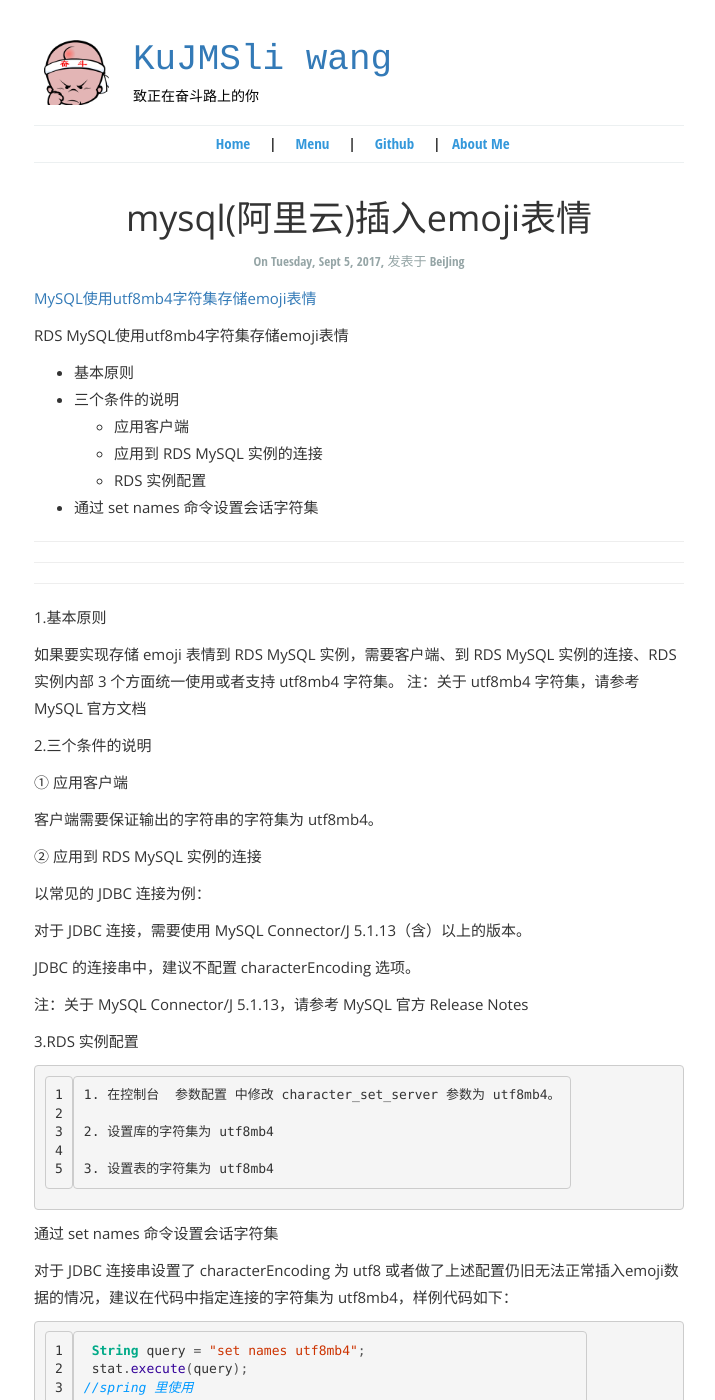
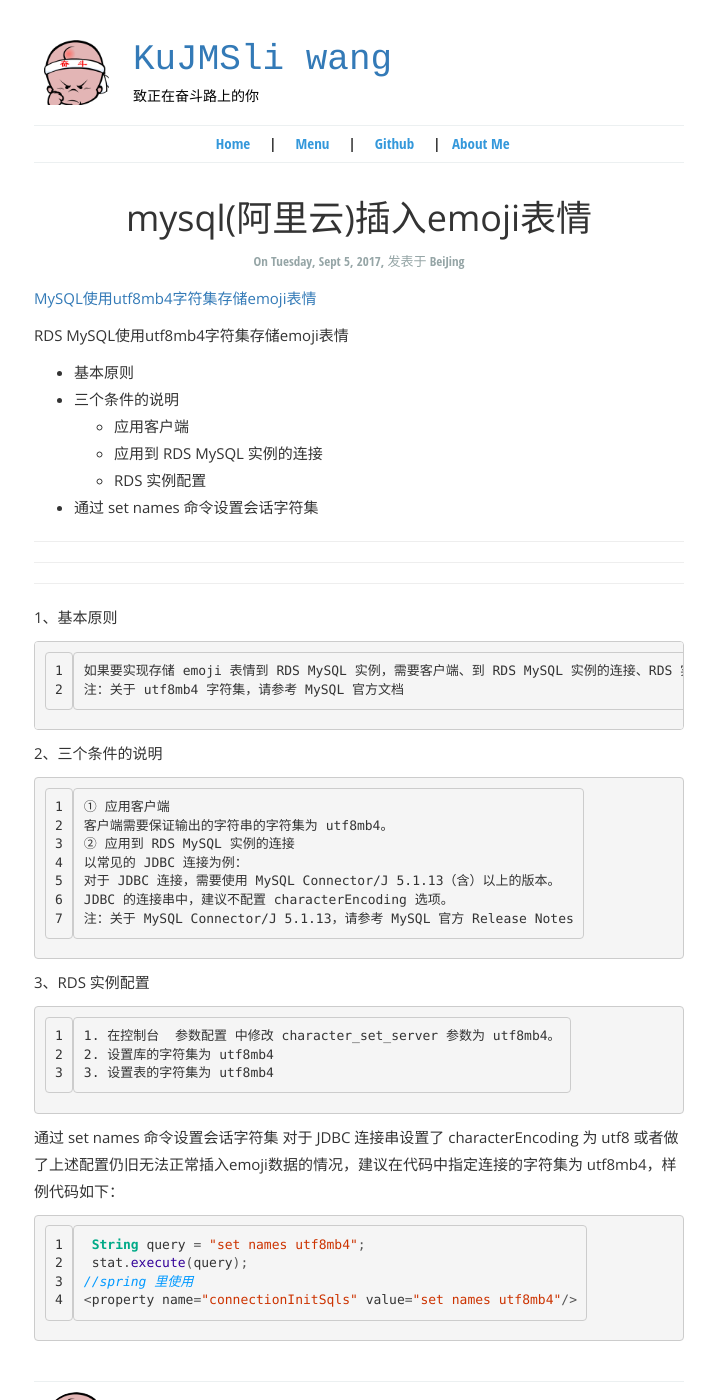
Before and after one commit to KuJMSliwang/KuJMSliwang.github.io, a Jekyll site: the page built from _posts/2017-09-05-Getting-Started.md, in a window 1280 px wide and 1400 px high. Shown: the whole window, without its empty margins (281-996 px from the left). Built offline with Jekyll 4.4.1, drawn with Linux system fonts in a browser that asks for light colours.

Commit message:
em表情总结

````diff
--- a/_posts/2017-09-05-Getting-Started.md
+++ b/_posts/2017-09-05-Getting-Started.md
@@ -22,37 +22,28 @@ RDS MySQL使用utf8mb4字符集存储emoji表情
 ---
 ***
 ___
-1.基本原则
+1、基本原则
 
-如果要实现存储 emoji 表情到 RDS MySQL 实例，需要客户端、到 RDS MySQL 实例的连接、RDS 实例内部 3 个方面统一使用或者支持 utf8mb4 字符集。
-注：关于 utf8mb4 字符集，请参考 MySQL 官方文档
+    如果要实现存储 emoji 表情到 RDS MySQL 实例，需要客户端、到 RDS MySQL 实例的连接、RDS 实例内部 3 个方面统一使用或者支持 utf8mb4 字符集。
+    注：关于 utf8mb4 字符集，请参考 MySQL 官方文档
 
-2.三个条件的说明
+2、三个条件的说明
 
-① 应用客户端
+    ① 应用客户端
+    客户端需要保证输出的字符串的字符集为 utf8mb4。
+    ② 应用到 RDS MySQL 实例的连接
+    以常见的 JDBC 连接为例：
+    对于 JDBC 连接，需要使用 MySQL Connector/J 5.1.13（含）以上的版本。
+    JDBC 的连接串中，建议不配置 characterEncoding 选项。
+    注：关于 MySQL Connector/J 5.1.13，请参考 MySQL 官方 Release Notes
 
-客户端需要保证输出的字符串的字符集为 utf8mb4。
-
-② 应用到 RDS MySQL 实例的连接
-
-以常见的 JDBC 连接为例：
-
-对于 JDBC 连接，需要使用 MySQL Connector/J 5.1.13（含）以上的版本。
-
-JDBC 的连接串中，建议不配置 characterEncoding 选项。
-
-注：关于 MySQL Connector/J 5.1.13，请参考 MySQL 官方 Release Notes
-
-3.RDS 实例配置
+3、RDS 实例配置
 
     1. 在控制台  参数配置 中修改 character_set_server 参数为 utf8mb4。
-
     2. 设置库的字符集为 utf8mb4
-
     3. 设置表的字符集为 utf8mb4
 
- 通过 set names 命令设置会话字符集
-
+通过 set names 命令设置会话字符集
 对于 JDBC 连接串设置了 characterEncoding 为 utf8 或者做了上述配置仍旧无法正常插入emoji数据的情况，建议在代码中指定连接的字符集为 utf8mb4，样例代码如下：
 ```java
  String query = "set names utf8mb4";
````
